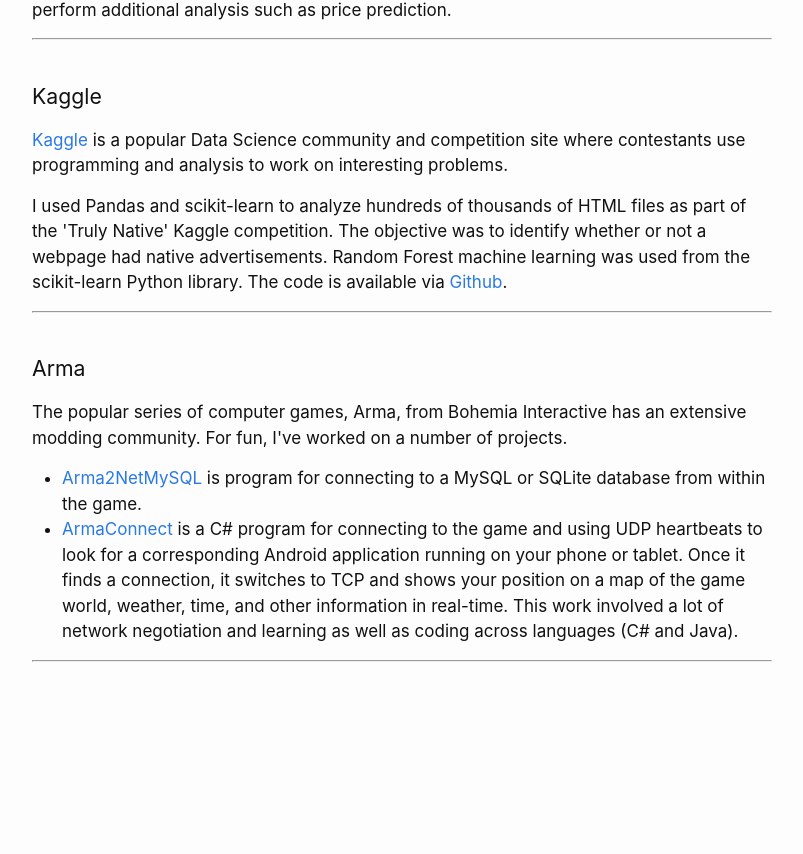
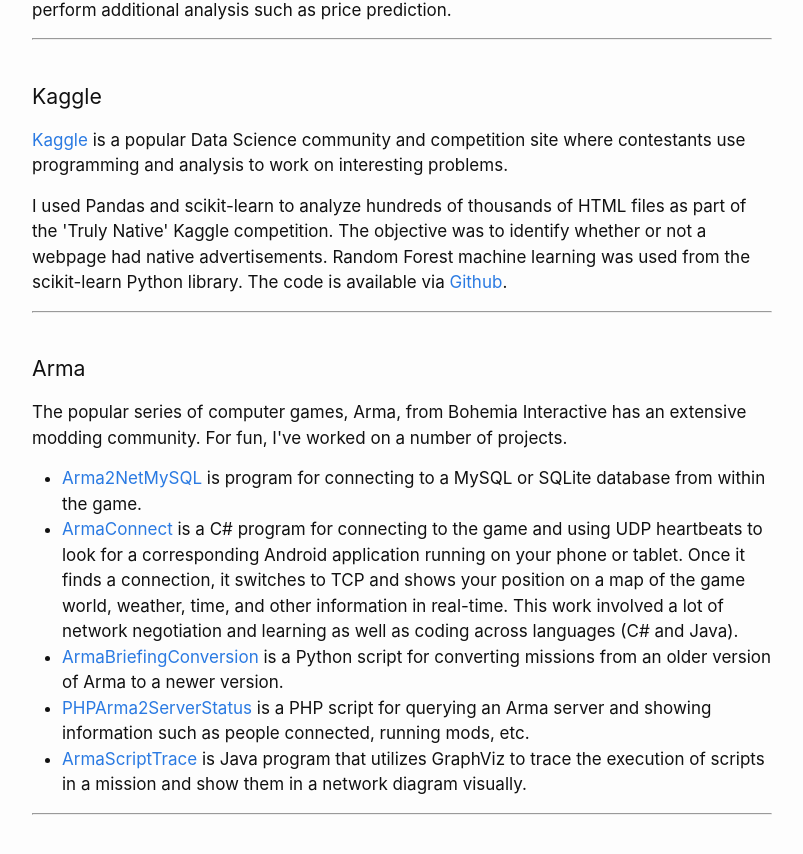
Before and after one commit to carlsonp/carlsonp.github.io, a Jekyll site: the page built from projects.md, in a window 1280 px wide and 900 px high, scrolled down 2672 px. Shown: the top 854 px of the window, without its empty margins (238-1041 px from the left). Built offline with Jekyll 4.4.1, drawn with Linux system fonts in a browser that asks for light colours; before the commit the page ends 3419 px from its top, so only the background shows below that.

Commit message:
add more Arma projects

```diff
--- a/_includes/projects_arma.html
+++ b/_includes/projects_arma.html
@@ -13,6 +13,13 @@
     application running on your phone or tablet.  Once it finds a connection, it switches to TCP and shows
     your position on a map of the game world, weather, time, and other information in real-time.  This work involved
     a lot of network negotiation and learning as well as coding across languages (C# and Java).</li>
+    <li><a target="_blank" rel="noopener" href="https://github.com/firefly2442/ArmaBriefingConversion">ArmaBriefingConversion</a>
+    is a Python script for converting missions from an older version of Arma to a newer version.</li>
+    <li><a target="_blank" rel="noopener" href="https://github.com/firefly2442/phparma2serverstatus">PHPArma2ServerStatus</a>
+    is a PHP script for querying an Arma server and showing information such as people connected, running mods, etc.</li>
+    <li><a target="_blank" rel="noopener" href="https://github.com/firefly2442/ArmaScriptTrace">ArmaScriptTrace</a>
+    is Java program that utilizes GraphViz to trace the execution of scripts in a mission and show them in
+    a network diagram visually.</li>
 </ul>
 
 <hr>
```
